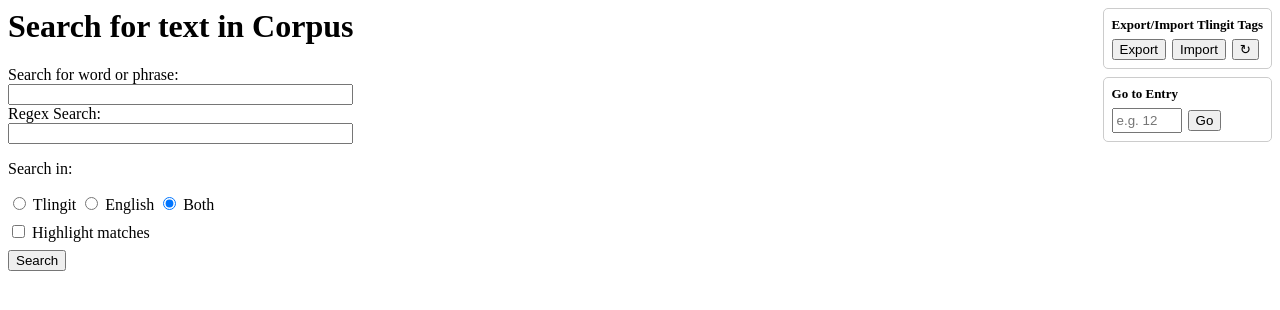
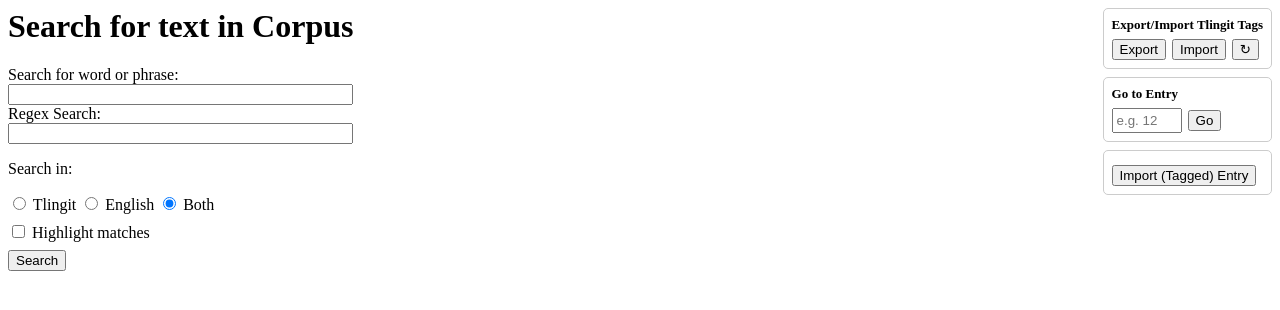
Before and after one commit to vivekvermaiit/tlingit_django, a Django app: page /corpus/lines/ in a window 1280 px wide. Shown: the top 310 px of the page. Run offline with Django 5.2, Linux system fonts and the light colour scheme.

Commit message:
Export tagged tlingit file

```diff
--- a/instructions.txt
+++ b/instructions.txt
@@ -178,3 +178,9 @@ docker run --platform linux/amd64 \
     npm install &&
     npm run build -- --linux
   "
+
+To delete an entry
+python manage.py shell
+from corpus.models import CorpusEntry
+entry = CorpusEntry.objects.filter(number="032").first()
+entry.delete()
--- a/tlingit_app/corpus/templates/corpus/lines.html
+++ b/tlingit_app/corpus/templates/corpus/lines.html
@@ -31,6 +31,13 @@
             </div>
         </div>
 
+        <!-- Ingest panel -->
+        <div style="border: 1px solid #ccc; padding: 8px; border-radius: 5px;">
+<!--            <strong></strong>-->
+            <div style="margin-top: 6px;">
+                <a href="{% url 'ingest_entry' %}"><button>Import (Tagged) Entry</button></a>
+            </div>
+        </div>
     </div>
 
     <form method="get" action="{% url 'lines' %}">
--- a/tlingit_app/corpus/urls.py
+++ b/tlingit_app/corpus/urls.py
@@ -4,6 +4,7 @@ from . import views
 urlpatterns = [
     path("entries/ingest/", views.ingest_entry, name="ingest_entry"), #needs to be above entries/number to avoid conflict
     path("entries/<str:number>/", views.corpus_entry_detail, name="corpus_entry_detail"),
+    path("entries/<str:number>/export_tags/", views.export_entry_tags, name="export_entry_tags"),
     path('sentences/<int:id>/', views.sentence_detail, name='sentence_detail'),
     path("lines/", views.lines_view, name="lines"),
     path("api/lines/<int:line_id>/tags/", views.update_line_tags, name="update_line_tags"),
--- a/tlingit_app/corpus/views.py
+++ b/tlingit_app/corpus/views.py
@@ -323,3 +323,62 @@ def ingest_entry(request):
         "message": message,
         "success": success
     })
+
+
+# Export the tags for a given entry in the same format as the original tagged text files.
+def export_entry_tags(request, number):
+    entry = get_object_or_404(CorpusEntry, number=number)
+    lines = Line.objects.filter(
+        sentence__corpus_entry=entry
+    ).select_related('tag').order_by('line_number')
+
+    output_lines = []
+
+    # Header metadata
+    output_lines.append(f"{{Number = {entry.number}}}")
+    output_lines.append(f"{{Type = Text}}")
+    output_lines.append(f"{{Title = {entry.title}}}")
+    if entry.author:
+        output_lines.append(f"{{Author = {entry.author}}}")
+    if entry.clan:
+        output_lines.append(f"{{Clan = {entry.clan}}}")
+    if entry.source:
+        output_lines.append(f"{{Source = {entry.source}}}")
+    if entry.transcriber:
+        output_lines.append(f"{{Transcriber = {entry.transcriber}}}")
+    if entry.orthography:
+        output_lines.append(f"{{Orthography = {entry.orthography}}}")
+    if entry.dialect:
+        output_lines.append(f"{{Dialect = {entry.dialect}}}")
+
+    current_page = None
+    for line in lines:
+        # Insert page marker when page changes
+        if line.page_tlingit != current_page:
+            current_page = line.page_tlingit
+            output_lines.append(f"{{Page = {current_page}}}")
+
+        words = line.line_tlingit.split()
+
+        if hasattr(line, 'tag') and line.tag:
+            tags = line.tag.tag_tlingit.split()
+            # Pad tags if shorter than words
+            while len(tags) < len(words):
+                tags.append(TAG_PLACEHOLDER)
+
+            tagged_tokens = []
+            for word, tag in zip(words, tags):
+                if tag == TAG_PLACEHOLDER:
+                    tagged_tokens.append(word)
+                else:
+                    tagged_tokens.append(f"{word}|{tag}")
+            line_text = " ".join(tagged_tokens)
+        else:
+            line_text = line.line_tlingit
+
+        output_lines.append(f"{line.line_number}\t{line_text}")
+
+    content = "\n".join(output_lines)
+    response = HttpResponse(content, content_type='text/plain; charset=utf-8')
+    response['Content-Disposition'] = f'attachment; filename="{number}_tagged.txt"'
+    return response
```
Also changed, not shown: tlingit_app/corpus/templates/corpus/corpus_entry_detail.html (+11 -0 lines).
